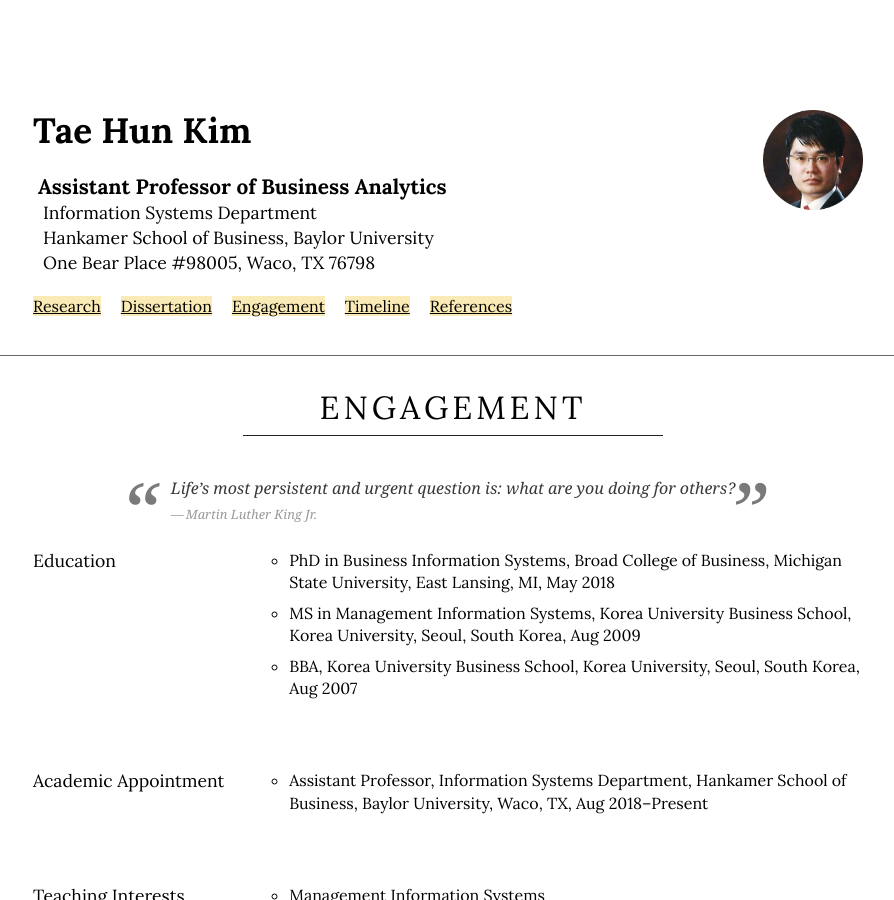
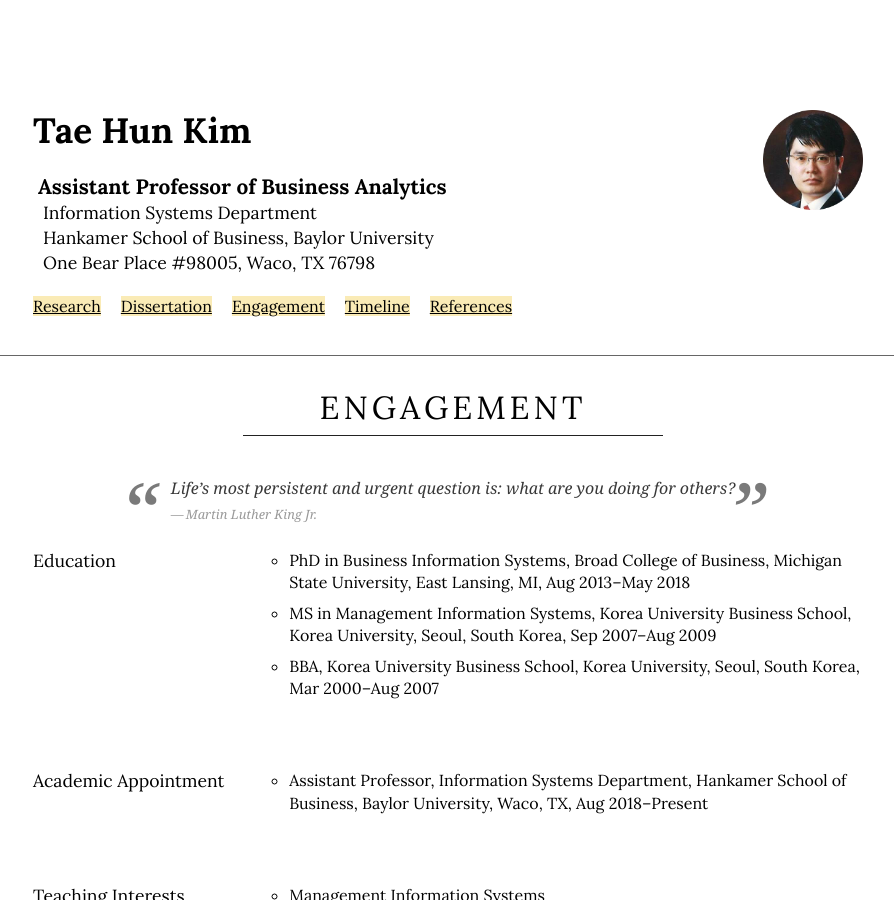
Before and after one commit to istaehun/taehun, a Jekyll site: the page built from engagement.html, in a window 1280 px wide and 900 px high. Shown: the whole window, without its empty margins (187-1081 px from the left). Built offline with Jekyll 4.4.1, drawn with Linux system fonts in a browser that asks for light colours; nearby versions of some CDN libraries.

Commit message:
Update engagement.yml

```diff
--- a/_data/engagement.yml
+++ b/_data/engagement.yml
@@ -2,9 +2,9 @@
   -
     title: Education
     list:
-      - "PhD in Business Information Systems, Broad College of Business, Michigan State University, East Lansing, MI, May 2018"
-      - "MS in Management Information Systems, Korea University Business School, Korea University, Seoul, South Korea, Aug 2009"
-      - "BBA, Korea University Business School, Korea University, Seoul, South Korea, Aug 2007"
+      - "PhD in Business Information Systems, Broad College of Business, Michigan State University, East Lansing, MI, Aug 2013–May 2018"
+      - "MS in Management Information Systems, Korea University Business School, Korea University, Seoul, South Korea, Sep 2007–Aug 2009"
+      - "BBA, Korea University Business School, Korea University, Seoul, South Korea, Mar 2000–Aug 2007"
   -
     title: Academic Appointment
     list:
```
